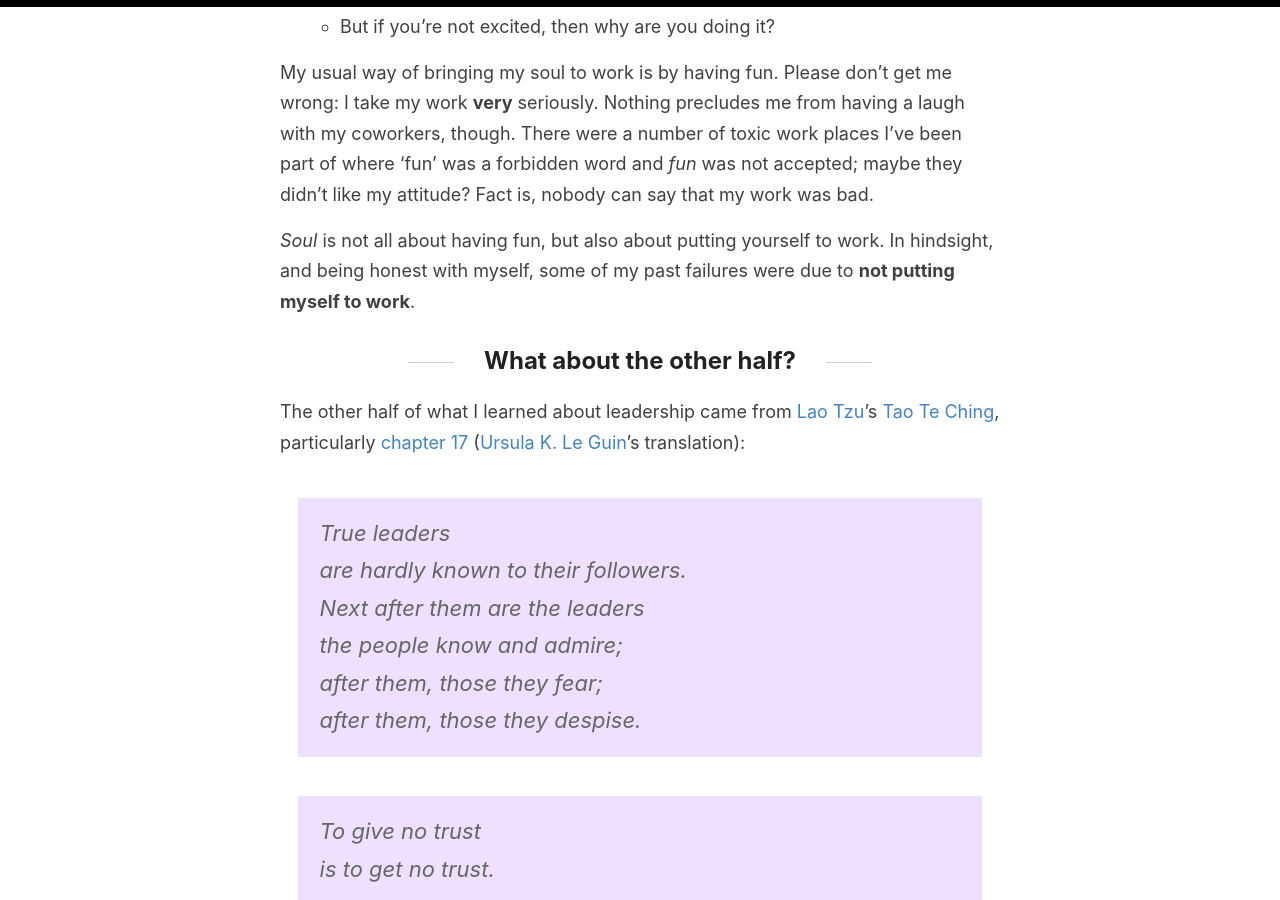
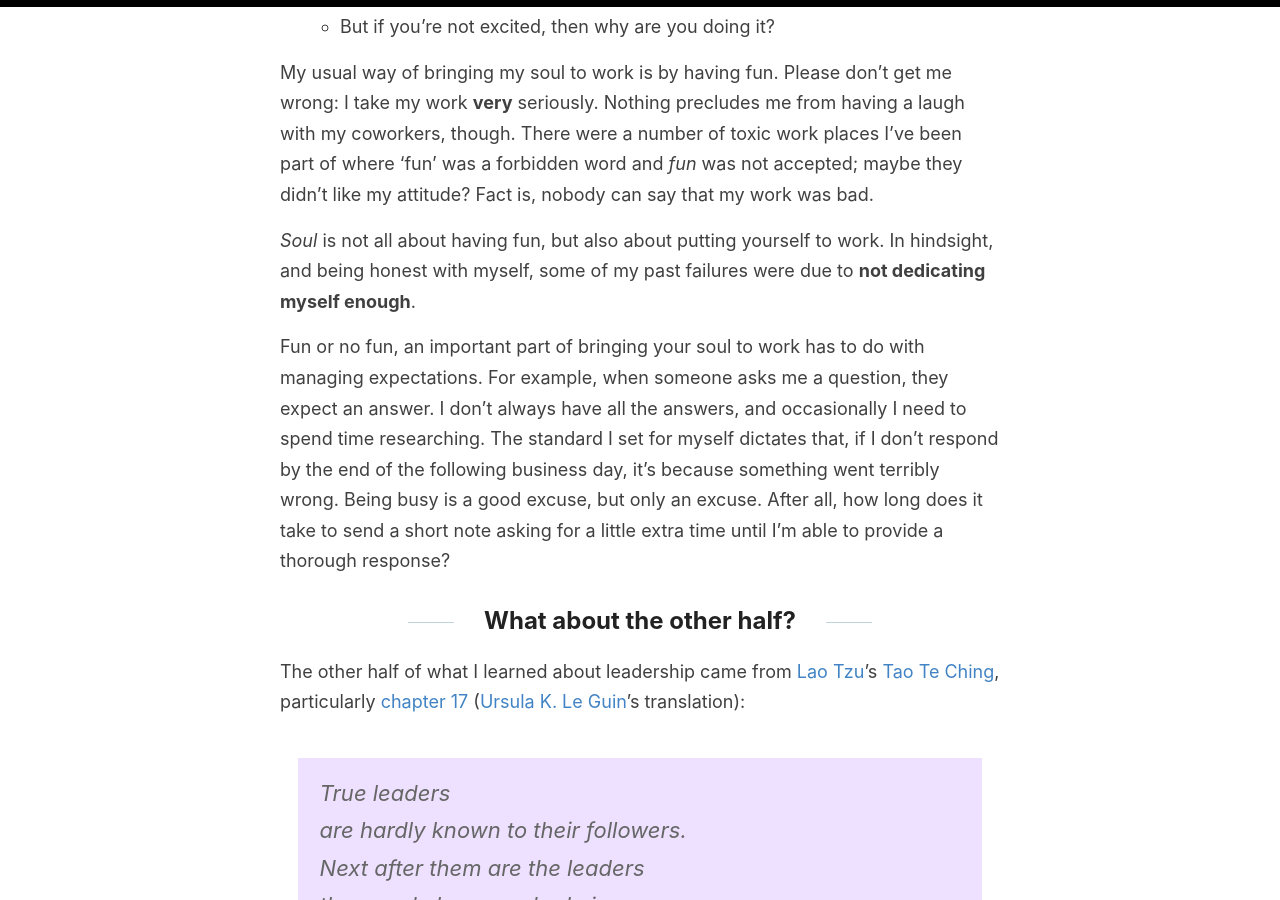
Before and after one commit to taflaj/taflaj.github.io, a Jekyll site: the page built from _posts/2024-05-31-h-i-s.md, in a window 1280 px wide and 900 px high, scrolled down 1486 px. Built offline with Jekyll 4.4.1, drawn with Linux system fonts in a browser that asks for light colours.

Commit message:
Minor updates and corrections.

```diff
--- a/_posts/2024-05-31-h-i-s.md
+++ b/_posts/2024-05-31-h-i-s.md
@@ -31,7 +31,9 @@ If you are truthful to yourself and to others, then the next step is to bring th
 
 My usual way of bringing my soul to work is by having fun. Please don't get me wrong: I take my work **very** seriously. Nothing precludes me from having a laugh with my coworkers, though. There were a number of toxic work places I've been part of where 'fun' was a forbidden word and *fun* was not accepted; maybe they didn't like my attitude? Fact is, nobody can say that my work was bad.
 
-*Soul* is not all about having fun, but also about putting yourself to work. In hindsight, and being honest with myself, some of my past failures were due to **not putting myself to work**.
+*Soul* is not all about having fun, but also about putting yourself to work. In hindsight, and being honest with myself, some of my past failures were due to **not dedicating myself enough**.
+
+Fun or no fun, an important part of bringing your soul to work has to do with managing expectations. For example, when someone asks me a question, they expect an answer. I don't always have all the answers, and occasionally I need to spend time researching. The standard I set for myself dictates that, if I don't respond by the end of the following business day, it's because something went terribly wrong. Being busy is a good excuse, but only an excuse. After all, how long does it take to send a short note asking for a little extra time until I'm able to provide a thorough response?
 
 ## What about the other half?
 
```
Also changed, not shown: _posts/2024-06-18-leadership.md (+1 -1 lines), Gemfile.lock.
